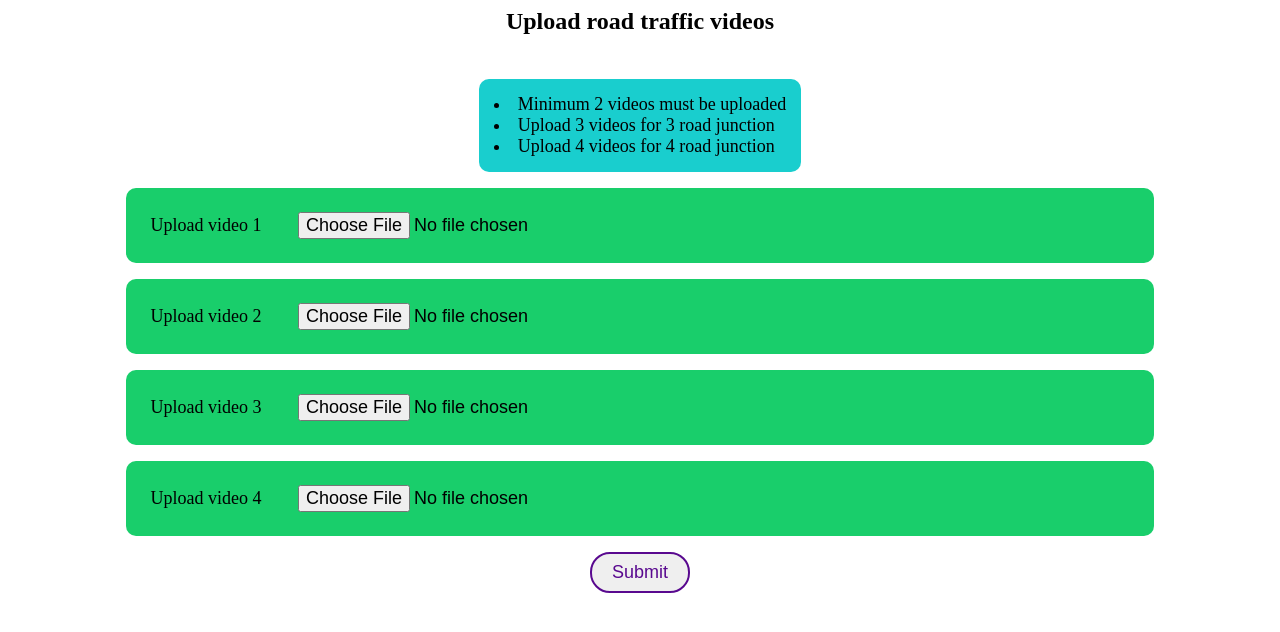
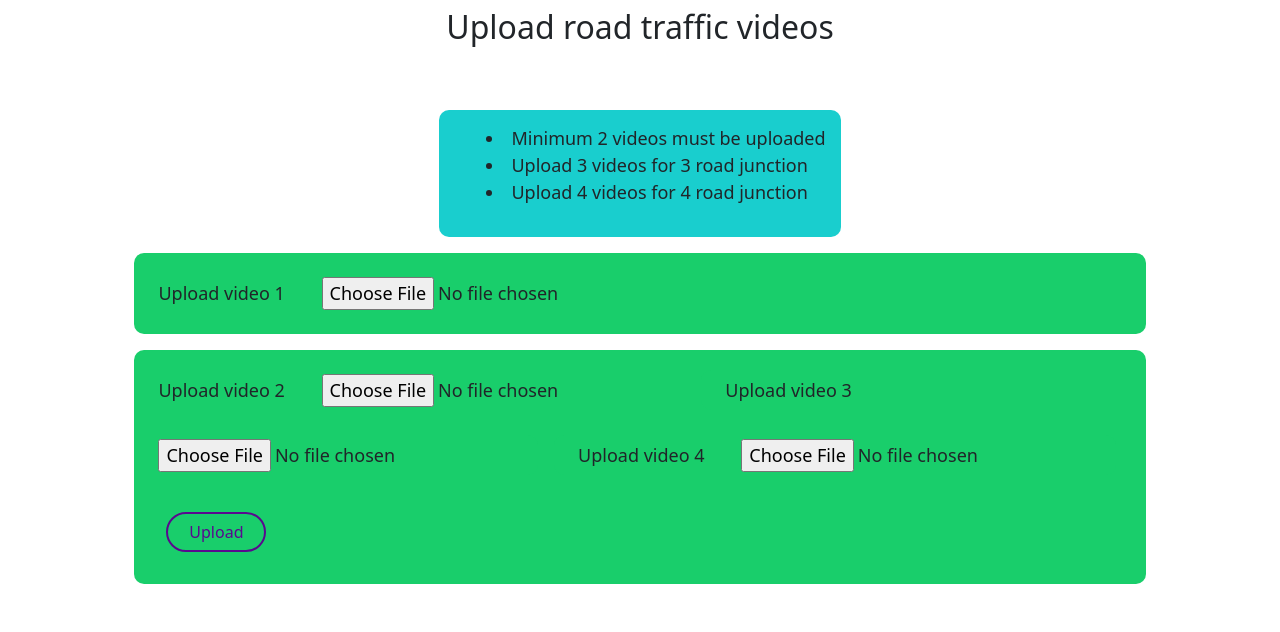
Before and after one commit to Tanmai2002/VH-21-26-JAST-dev, a Flask app: template templates/videoForm.html in a window 1280 px wide. Shown: the top 632 px of the page. Run offline with Flask 2, Linux system fonts and the light colour scheme; the template is opened without the code that fills it: values that come from a table or form of the project are taken from there, others are empty; some libraries are stand-ins or nearby versions.

Commit message:
feature to save videos

```diff
--- /dev/null
+++ b/forms.py
@@ -0,0 +1,12 @@
+from flask_wtf import FlaskForm
+# from routes import app
+from wtforms import SubmitField
+from flask_wtf.file import FileField, FileAllowed
+from wtforms.validators import DataRequired
+
+class VideoForm(FlaskForm):
+    video_1 = FileField('Upload video 1', validators=[DataRequired(),FileAllowed(['mp4'])])
+    video_2 = FileField('Upload video 2', validators=[DataRequired(),FileAllowed(['mp4'])])
+    video_3 = FileField('Upload video 3', validators=[FileAllowed(['mp4'])])
+    video_4 = FileField('Upload video 4', validators=[FileAllowed(['mp4'])])
+    submit = SubmitField('Upload')
--- a/templates/videoForm.html
+++ b/templates/videoForm.html
@@ -6,11 +6,12 @@
     <meta name="viewport" content="width=device-width, initial-scale=1.0">
     <title>Upload Videos | Intelligent traffic</title>
     <!-- <link rel="stylesheet" href="../static/videoForm.css"> -->
+    <link href="https://cdn.jsdelivr.net/npm/bootstrap@5.1.1/dist/css/bootstrap.min.css" rel="stylesheet" integrity="sha384-F3w7mX95PdgyTmZZMECAngseQB83DfGTowi0iMjiWaeVhAn4FJkqJByhZMI3AhiU" crossorigin="anonymous">
     <link rel="stylesheet" href="{{ url_for('static', filename='videoForm.css') }}">
     <link rel="icon" href="../public/traffic-lights.ico" />
 </head>
 <body>
-    <form action="#" class="form-container">
+    <form action="/videoForm" method="POST" class="form-container">
         <h2 >Upload road traffic videos</h2>
         <br><br>
         <div style="padding: 15px ;text-align:left;background-color: #19cece; border-radius: 10px">
@@ -30,22 +31,49 @@
             </p>  -->
         </div>
         <div class="item">
-            <label for="img">Upload video 1</label>
-            <input class="input-btn" type="file" id="vid1" name="vid1" accept="video/*" required>
+            {{form.video_1.label()}}
+            {{ form.video_1(class="form-control-file")}}
+                {% if form.video_1.errors %}
+                    {% for error in form.video_1.errors %}
+                    <span class="text-danger">{{ error }}</span></br>
+                    {% endfor %}
+                {% endif %}
+
         </div>
         <div class="item">
-            <label for="img">Upload video 2</label>
-            <input class="input-btn" type="file" id="vid2" name="vid2" accept="video/*" required>
+            {{form.video_2.label()}}
+            {{ form.video_2(class="form-control-file")}}
+                {% if form.video_2.errors %}
+                    {% for error in form.video_2.errors %}
+                    <span class="text-danger">{{ error }}</span></br>
+                    {% endfor %}
+                {% endif %}
+
+        <div class="item">
+            {{form.video_3.label()}}
+            {{ form.video_3(class="form-control-file")}}
+                {% if form.video_3.errors %}
+                    {% for error in form.video_3.errors %}
+                    <span class="text-danger">{{ error }}</span></br>
+                    {% endfor %}
+                {% endif %}
+
         </div>
         <div class="item">
-            <label for="img">Upload video 3</label>
-            <input class="input-btn" type="file" id="vid3" name="vid3" accept="video/*">
+            {{form.video_4.label()}}
+            {{ form.video_4(class="form-control-file")}}
+                {% if form.video_4.errors %}
+                    {% for error in form.video_4.errors %}
+                    <span class="text-danger">{{ error }}</span></br>
+                    {% endfor %}
+                {% endif %}
+
         </div>
-        <div class="item">
-            <label for="img">Upload video 4</label>
-            <input class="input-btn" type="file" id="vid4" name="vid4" accept="video/*">
+        <div class="form-group">
+            {{ form.submit(class="btn btn-outline-info mt-2") }}
         </div>
-        <input id="submit" type="submit">
+
     </form>
+    <script src="https://cdn.jsdelivr.net/npm/bootstrap@5.1.1/dist/js/bootstrap.bundle.min.js" integrity="sha384-/bQdsTh/da6pkI1MST/rWKFNjaCP5gBSY4sEBT38Q/9RBh9AH40zEOg7Hlq2THRZ" crossorigin="anonymous"></script>
 </body>
 </html>
```
Also changed, not shown: routes.py (+36 -1 lines), templates/layout.html (+12 -1 lines), templates/upload.html (added, +17 -0 lines).
